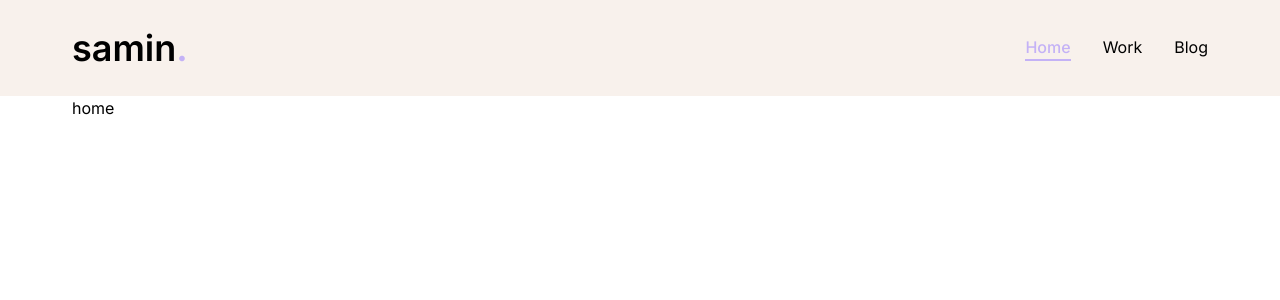
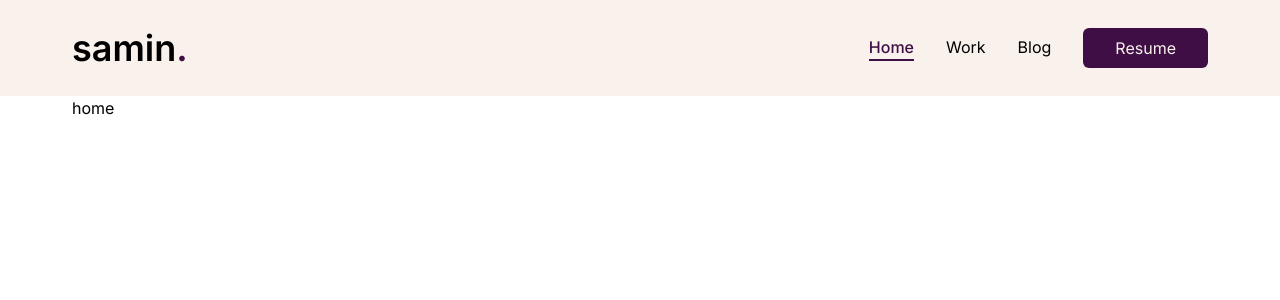
Before and after one commit to saminsss/portfolio, a Next.js app: page / in a window 1280 px wide. Shown: the top 300 px of the page. Built offline with nearby package versions, Linux system fonts and the light colour scheme.

Commit message:
add nav button

```diff
--- a/src/components/Header.tsx
+++ b/src/components/Header.tsx
@@ -1,5 +1,6 @@
 import Link from 'next/link';
 import Nav from './Nav';
+import NavButton from './NavButton';
 
 const Header = () => {
   return (
@@ -11,7 +12,10 @@ const Header = () => {
             samin<span className="text-secondary">.</span>
           </h1>
         </Link>
-        <Nav />
+        <div className="flex gap-8 justify-center items-center">
+          <Nav />
+          <NavButton>Resume</NavButton>
+        </div>
       </div>
     </header>
   );
--- /dev/null
+++ b/src/components/NavButton.tsx
@@ -0,0 +1,15 @@
+import { ReactNode } from 'react';
+
+type NavButtonType = {
+  children: ReactNode;
+};
+
+const NavButton = ({ children }: NavButtonType) => {
+  return (
+    <button className="bg-secondary px-8 py-2 rounded-md text-primary hover:bg-purple-400">
+      {children}
+    </button>
+  );
+};
+
+export default NavButton;
--- a/tailwind.config.ts
+++ b/tailwind.config.ts
@@ -26,7 +26,8 @@ const config = {
     extend: {
       colors: {
         primary: '#F8F1EC',
-        secondary: '#C4B2F6',
+        secondary: '#3F0E45',
+        tertiary: '#AF78DC',
       },
       height: {
         header: '6rem',
```
